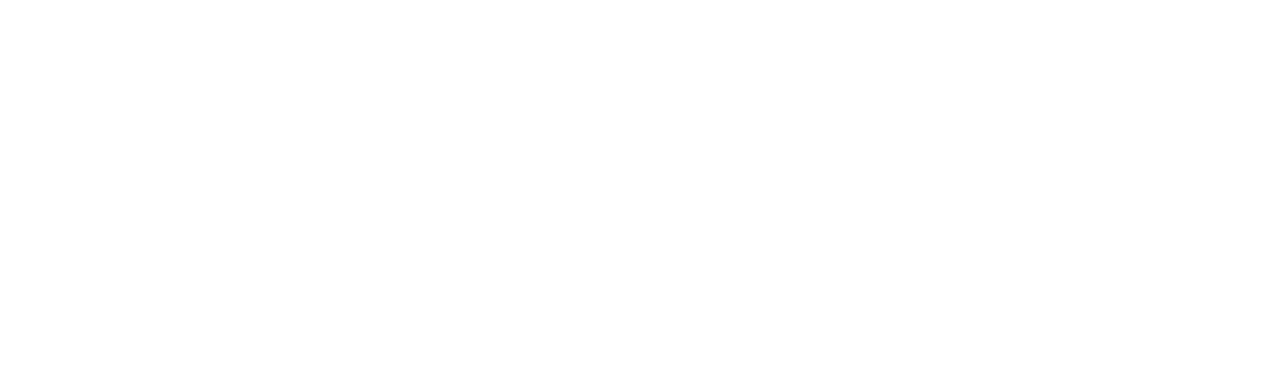
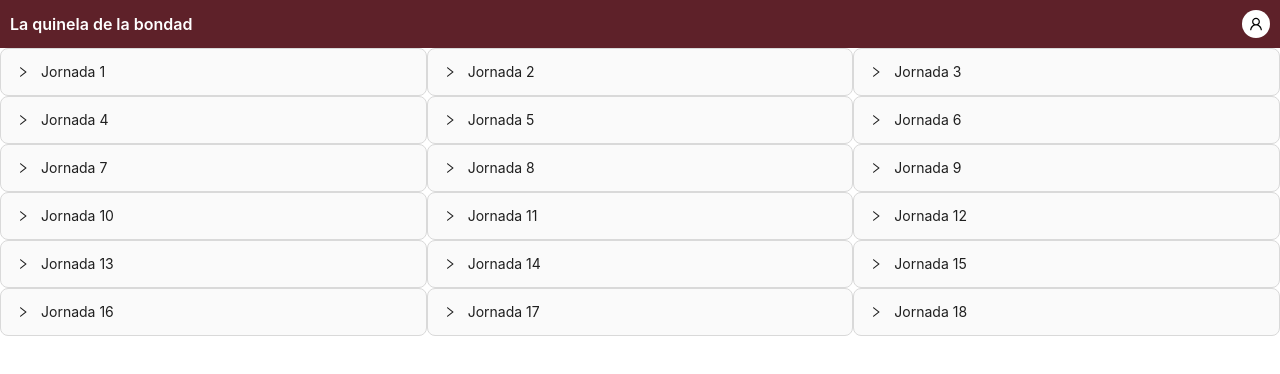
Before and after one commit to cruzmanuelar/quinela-front, a React (Create React App) app: page /matches in a window 1280 px wide. Before the commit this address had no page. Shown: the top 374 px of the page. Built offline with nearby package versions, Linux system fonts and the light colour scheme.

Commit message:
View Matches

```diff
--- a/public/index.html
+++ b/public/index.html
@@ -24,7 +24,7 @@
       work correctly both with client-side routing and a non-root public URL.
       Learn how to configure a non-root public URL by running `npm run build`.
     -->
-    <title>React App</title>
+    <title>Quinela Bondad</title>
   </head>
   <body>
     <noscript>You need to enable JavaScript to run this app.</noscript>
--- a/src/App.js
+++ b/src/App.js
@@ -1,13 +1,14 @@
 import { Routes, Route } from 'react-router-dom';
 import Main from './Routes/Main';
 import Login from './Components/Login';
+import { Matches } from './Components/Matches/Matches';
 
 	const App = () => {
 	return (
 		<>
 		<Routes>
 			<Route path="/" element={<Login />} />
-
+			<Route path="/matches" element={<Matches/>} />
 			<Route path="/home" element={<Main />} />
 		</Routes>
 		</>
--- a/src/Components/Home.js
+++ b/src/Components/Home.js
@@ -1,4 +1,4 @@
-import React, { useEffect } from 'react'
+import React, { useEffect, useState } from 'react'
 import JourneyMatches from './JourneyMatches'
 import { useDispatch, useSelector } from 'react-redux'
 import { GetNextPrevMatchesReducers } from '../Redux/Actions/Matches/Matches'
@@ -8,6 +8,7 @@ import TableQuinela from './TableQuinela'
 const Home = () => {
 
     const dispatch = useDispatch()
+    const [loadingData, setLoadingData ] = useState(false)
 
     const {
         rex_next_matches,
@@ -15,7 +16,9 @@ const Home = () => {
     } = useSelector(({matches}) => matches)
 
     const getData = async () => {
+        setLoadingData(true)
         await dispatch(GetNextPrevMatchesReducers())
+        setLoadingData(false)
     }
 
     useEffect(()=>{
@@ -29,7 +32,9 @@ const Home = () => {
             data={rex_prev_matches}
             nextMatches={false}
         />
-        <TableQuinela/>
+        <TableQuinela
+            loadingData={loadingData}
+        />
         <JourneyMatches
             title={"Jornada siguiente"}
             data={rex_next_matches}
--- a/src/Components/Login.js
+++ b/src/Components/Login.js
@@ -28,7 +28,9 @@ const Login = () => {
     }
 
     const loginUser = async () => {
+        setConfirmLoading(true)
         const response = await dispatch(LoginUserReducers(usuLogin))
+        setConfirmLoading(false)
         if(response){
             navigate('/home')
         }
@@ -37,9 +39,6 @@ const Login = () => {
     useEffect(()=> {
         getDataUsers()
     }, [])
-
-    const confirmLogin = async () => {
-    }
 
     return (
         <div style={{display:'flex', height:'100vh', alignItems:'center', justifyContent:'center', flexDirection:'column', backgroundColor:'#5e2129'}}>
--- /dev/null
+++ b/src/Components/Matches/Matches.js
@@ -0,0 +1,48 @@
+import React from 'react'
+import Top from '../Top'
+import { Collapse, Row, Col } from 'antd'
+
+export const Matches = () => {
+
+    const { Panel } = Collapse
+
+    const data = [
+        {id : 1},
+        {id : 2},
+        {id : 3},
+        {id : 4},
+        {id : 5},
+        {id : 6},
+        {id : 7},
+        {id : 8},
+        {id : 9},
+        {id : 10},
+        {id : 11},
+        {id : 12},
+        {id : 13},
+        {id : 14},
+        {id : 15},
+        {id : 16},
+        {id : 17},
+        {id : 18}
+    ]
+
+    return (
+        <div>
+            <Top/>
+            <Row>
+
+            {
+                data.map(dat => (
+                        <Col sm={24} md={8}>
+                            <Collapse
+                            >
+                                <Panel header={`Jornada ${dat.id}`} key="1"></Panel>
+                            </Collapse>
+                        </Col>
+                ))
+            }
+            </Row>
+        </div>
+    )
+}
--- /dev/null
+++ b/src/Components/TableGeneral/TableGeneral.js
@@ -0,0 +1,89 @@
+import { Modal, Table, Typography } from 'antd'
+import React from 'react'
+
+const TableGeneral = ({showTableGeneral, setShowTableGeneral}) => {
+
+	const { Title } = Typography
+    const columns = [
+        {
+            title: 'Pais',
+            dataIndex: 'country',
+            key: 'country',
+            align: 'center',
+            render : (_, record) => (
+                <div style={{width:"100%", display:"flex", justifyContent:"center", columnGap:"3px"}}>
+                        {/* <UserOutlined />{record.user} */}
+                        {/* {record.key == 1 && <FireOutlined style={{color:"red"}}/>}              */}
+                </div>
+            )
+        },
+        {
+            title: 'PJ',
+            dataIndex: 'pj',
+            key: 'pj',
+            align: 'center',
+        },
+        {
+            title: 'PG',
+            dataIndex: 'pg',
+            key: 'pg',
+            align: 'center',
+        },
+        {
+            title: 'PE',
+            dataIndex: 'pe',
+            key: 'pe',
+            align: 'center',
+        },
+		{
+            title: 'PP',
+            dataIndex: 'pp',
+            key: 'pp',
+            align: 'center',
+        },
+        {
+            title: 'GF',
+            dataIndex: 'gf',
+            key: 'gf',
+            align: 'center',
+        },
+		{
+            title: 'GC',
+            dataIndex: 'gc',
+            key: 'gc',
+            align: 'center',
+        },
+		{
+            title: 'DF',
+            dataIndex: 'df',
+            key: 'df',
+            align: 'center',
+        },
+		{
+            title: 'Ptos',
+            dataIndex: 'ptos',
+            key: 'ptos',
+            align: 'center',
+        },
+
+    ]
+	return (
+		<Modal
+			title={<div style={{textAlign:'center'}}>Tabla Eliminatorias</div>}
+			open={showTableGeneral}
+			closeIcon={null}
+			footer={null}
+			width={800}
+			onCancel={()=> setShowTableGeneral(false)}
+			className='Modal-Form-Quinela'
+		>
+			<Table
+				className='Table-Quinela'
+				size='small'
+				columns={columns}
+			/>
+		</Modal>
+	)
+}
+
+export default TableGeneral
--- a/src/Components/TableQuinela.js
+++ b/src/Components/TableQuinela.js
@@ -8,7 +8,7 @@ import {
     FireOutlined
 } from "@ant-design/icons"
 
-const TableQuinela = () => {
+const TableQuinela = ({loadingData}) => {
 
     const dispatch = useDispatch()
     const { Title } = Typography
@@ -69,6 +69,7 @@ const TableQuinela = () => {
         <div className='Container-Table-Quinela'>
             <Title className='Title-Table-Quinela' level={4}>Tabla de posiciones</Title>
             <Table
+                loading={loadingData}
                 columns={columns}
                 pagination={{
                     position: ['topCenter'],
--- a/src/Components/Top.js
+++ b/src/Components/Top.js
@@ -1,11 +1,15 @@
-import React from 'react'
+import React, { useState } from 'react'
 import '../Styles/Components/Header.css'
 import { useSelector } from 'react-redux'
-import { Button } from 'antd'
-import { LogoutOutlined } from '@ant-design/icons'
+import { Button, Dropdown, Avatar } from 'antd'
+import { LogoutOutlined, CalendarOutlined, TableOutlined, UserOutlined, HomeOutlined } from '@ant-design/icons'
 import { useNavigate } from 'react-router-dom'
+import TableGeneral from './TableGeneral/TableGeneral'
 
 const Top = () => {
+
+	const [ showTableGeneral, setShowTableGeneral ] = useState(false)
+	const [ showHome, setShowHome ] = useState(true)
 
 	const navigate = useNavigate()
 
@@ -13,16 +17,88 @@ const Top = () => {
 		rex_users
 	} = useSelector(({users}) => users)
 
-  return (
-    <div className='Container-Header'>
-        <div>La quinela de la bondad</div>
-        <Button
-          size='small'
+	const items = [
+		{
+			label: <div
+			  onClick={()=> navigate('/home')}
+			  style={{display:"flex", columnGap:"10px"}}
+			>
+			  <HomeOutlined /> Principal
+			</div>,
+			key: '0',
+		},
+		{
+		  label: <div
+			onClick={()=> setShowTableGeneral(true)}
+			style={{display:"flex", columnGap:"10px"}}
+		  >
+			<TableOutlined/> Eliminatorias
+		  </div>,
+		  key: '1',
+		},
+		{
+		  label: <div
+			onClick={()=> {
+				navigate('/matches')
+			}}
+			style={{display:"flex", columnGap:"10px"}}
+		  >
+			<CalendarOutlined /> Calendario
+		  </div>,
+		  key: '2',
+		},
+		{
+		  type: 'divider',
+		},
+		{
+		  label: <div
 		  	onClick={()=>{
 				navigate('/')
 				localStorage.clear()
 			}}
-        ><LogoutOutlined /></Button>
+			style={{display:"flex", columnGap:"10px"}}
+		  ><LogoutOutlined /> Salir</div>,
+		  key: '3',
+		},
+	];
+
+	return (
+		<div className='Container-Header'>
+			<div>La quinela de la bondad</div>
+
+
+			<Dropdown
+				menu={{items}}
+				trigger={['click']}
+			>
+				<a onClick={(e) => e.preventDefault()}>
+					<Avatar style={{backgroundColor:"white", cursor:"pointer"}} size={28}  icon={<UserOutlined style={{color:"black"}} />} />
+				</a>
+			</Dropdown>
+			{/* <div style={{display:"flex", columnGap:"10px"}}>
+				<Button
+					size='small'
+					onClick={()=> setShowTableGeneral(true)}
+				>
+					< TableOutlined/>
+				</Button>
+				<Button
+					size='small'
+
+				>
+					<CalendarOutlined />
+				</Button>
+				<Button
+					size='small'
+
+				>
+					<LogoutOutlined />
+				</Button>
+			</div> */}
+			<TableGeneral
+				showTableGeneral={showTableGeneral}
+				setShowTableGeneral={setShowTableGeneral}
+			/>
 		</div>
 	)
 }
```
Lines whose indentation alone changed are shown as unchanged.
